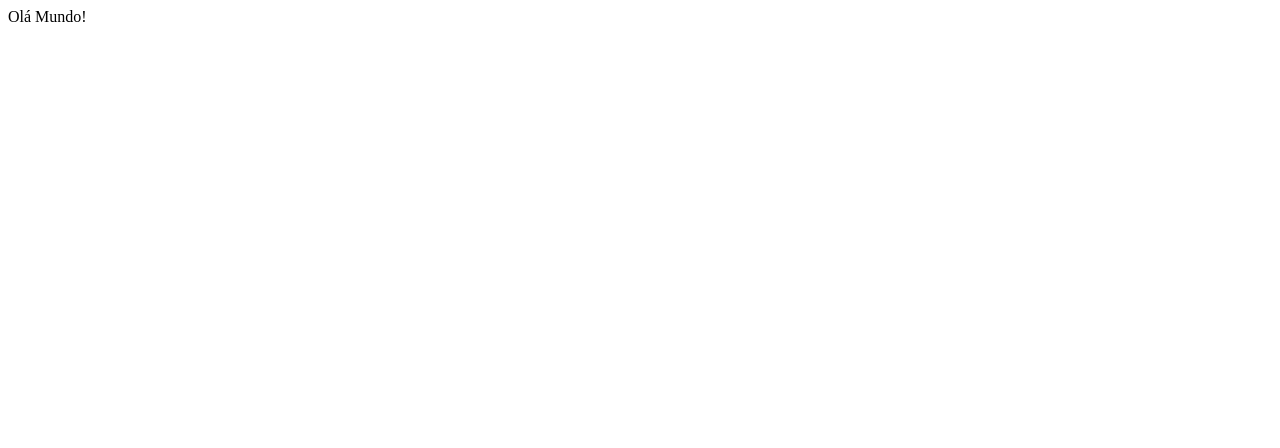
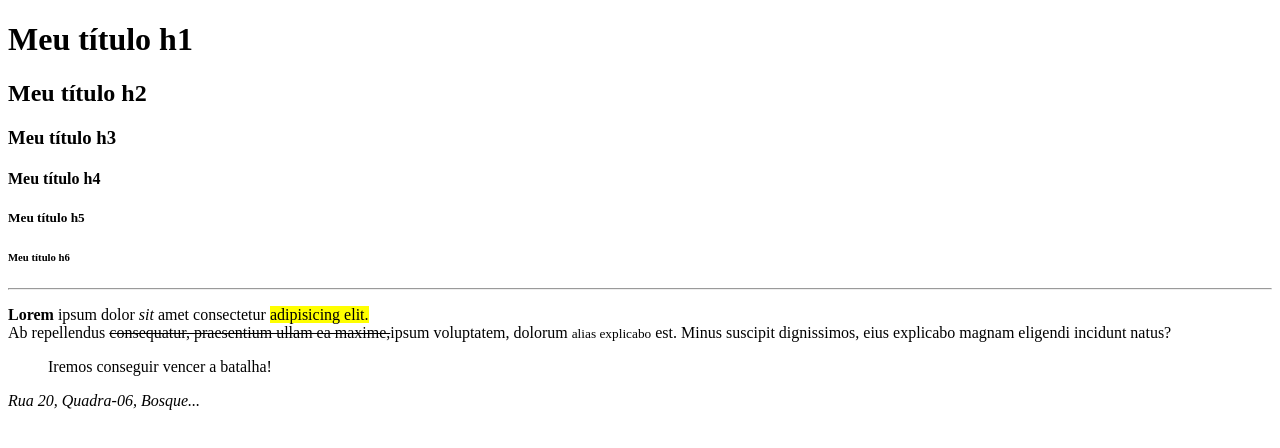
Before and after one commit to allenhalsay/HTML, a plain HTML site: page index.html in a window 1280 px wide. Drawn offline with Linux system fonts and the light colour scheme.

Commit message:
Chore: Tags h1 até h6, hr, p, strong, em, br, span, blockquote, address, mark, del, small, inseridos no projeto

```diff
--- a/index.html
+++ b/index.html
@@ -6,6 +6,15 @@
     <title>Olá Mundo!</title>
 </head>
 <body>
-    Olá Mundo!
+    <h1>Meu título h1</h1>
+    <h2>Meu título h2</h2>
+    <h3>Meu título h3</h3>
+    <h4>Meu título h4</h4>
+    <h5>Meu título h5</h5>
+    <h6>Meu título h6</h6>
+    <hr/>
+    <p><strong>Lorem</strong> ipsum dolor <em>sit</em> amet consectetur <mark>adipisicing elit.</mark><br/>Ab repellendus <del>consequatur, praesentium ullam ea maxime,</del>ipsum voluptatem, dolorum <small>alias explicabo</small> est. <span>Minus</span> suscipit dignissimos, eius explicabo magnam eligendi incidunt natus?</p>
+    <blockquote>Iremos conseguir vencer a batalha!</blockquote>
+    <address>Rua 20, Quadra-06, Bosque...</address>
 </body>
 </html>
```
